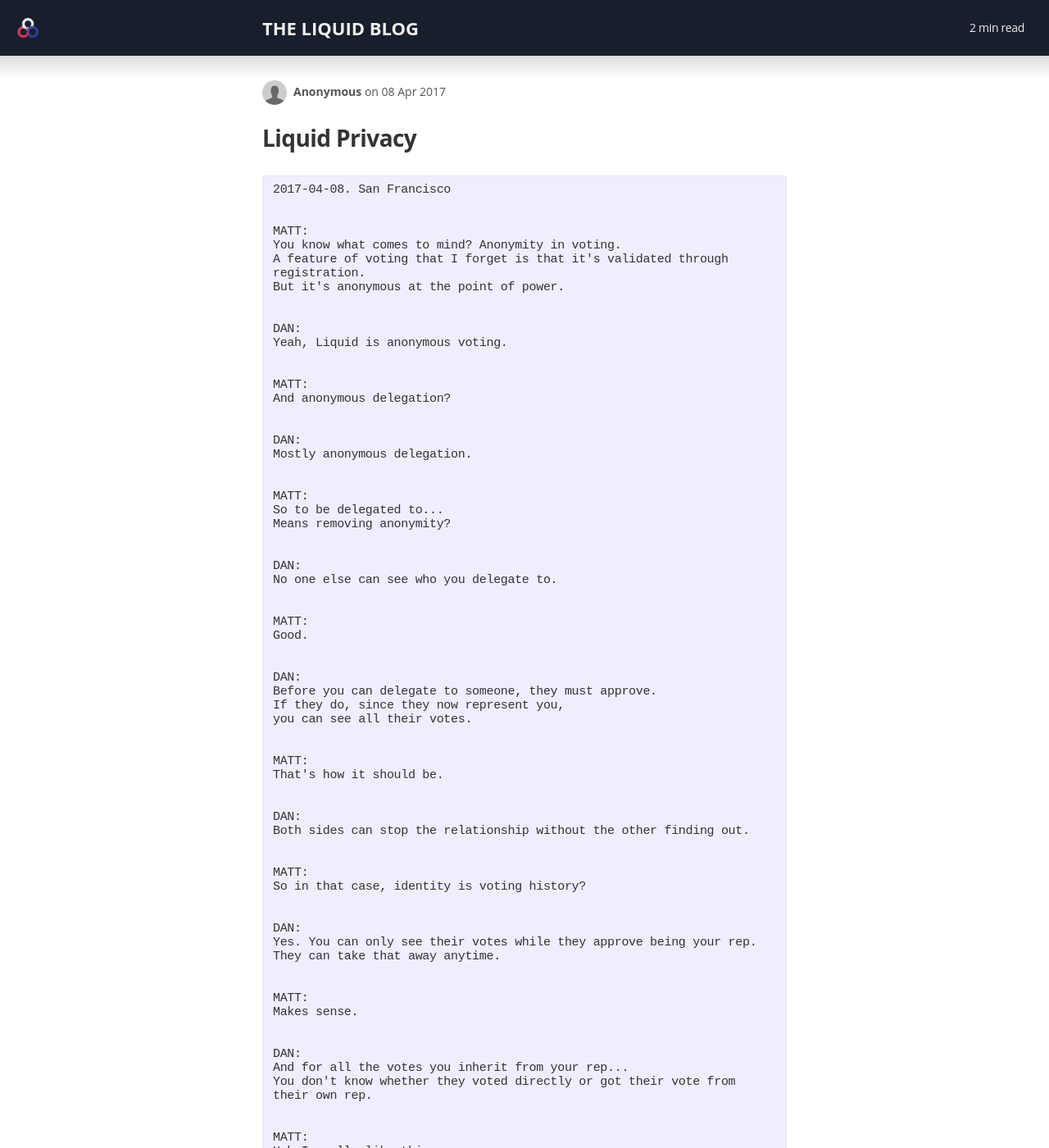
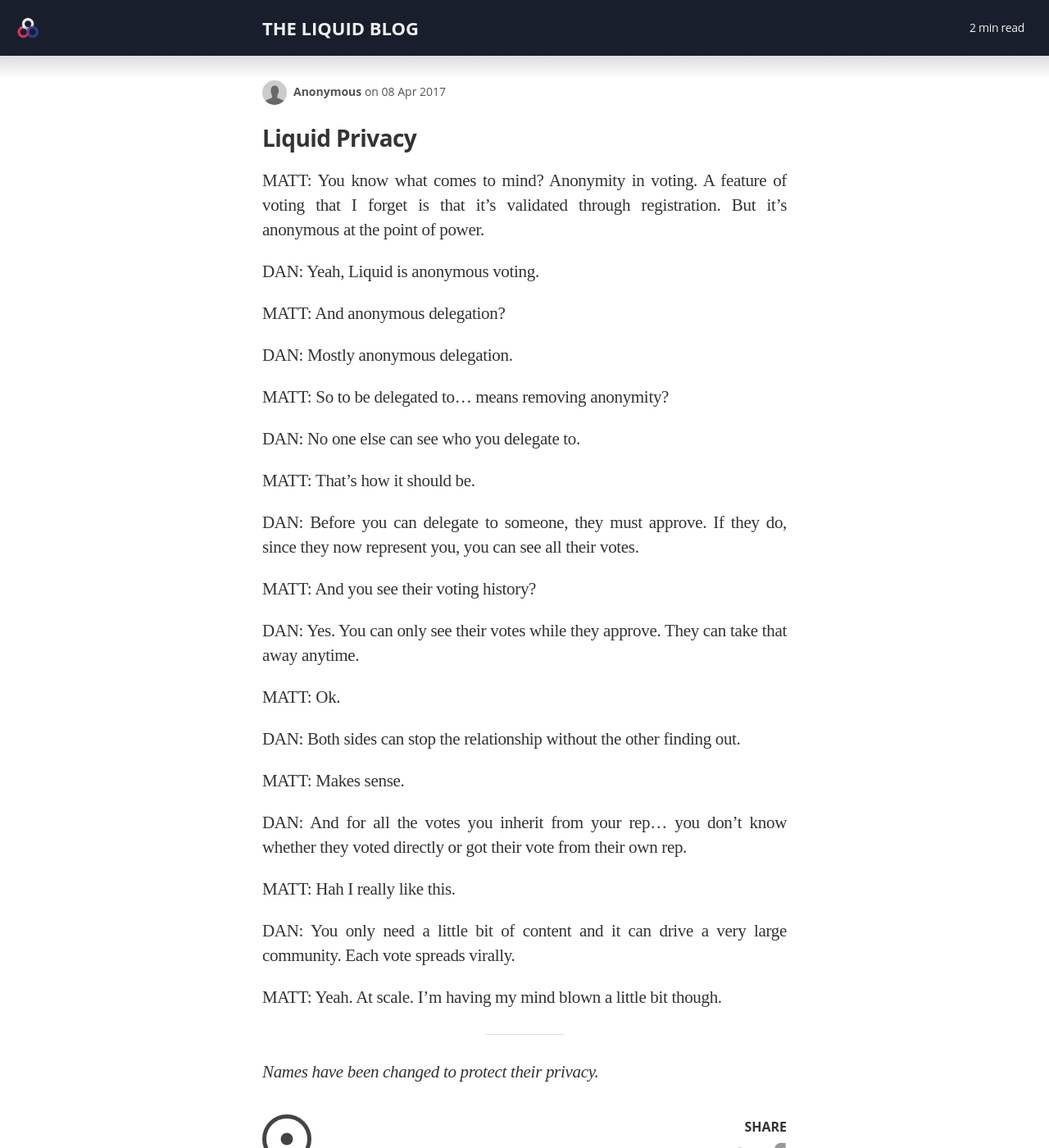
Before and after one commit to voteliquid/blog, a Jekyll site: the page built from _posts/2017-04-08-liquid-privacy.md, in a window 1280 px wide and 1400 px high. Shown: the whole window at 82% size. Built offline with Jekyll 4.4.1, drawn with Linux system fonts in a browser that asks for light colours; nearby versions of some CDN libraries; some web fonts are replaced; some of the changed text lies outside the part shown.

Commit message:
Remove <pre> formatting from Liquid Privacy

```diff
--- a/_posts/2017-04-08-liquid-privacy.md
+++ b/_posts/2017-04-08-liquid-privacy.md
@@ -5,10 +5,6 @@ author: anonymous
 date: 2017-04-08
 excerpt: ""
 ---
-
-<pre style="margin-top:30px; white-space:pre-wrap">
-2017-04-08. San Francisco
-
 
 MATT:
 You know what comes to mind? Anonymity in voting.
@@ -29,8 +25,7 @@ Mostly anonymous delegation.
 
 
 MATT:
-So to be delegated to...
-Means removing anonymity?
+So to be delegated to... means removing anonymity?
 
 
 DAN:
@@ -38,7 +33,7 @@ No one else can see who you delegate to.
 
 
 MATT:
-Good.
+That's how it should be.
 
 
 DAN:
@@ -48,7 +43,16 @@ you can see all their votes.
 
 
 MATT:
-That's how it should be.
+And you see their voting history?
+
+
+DAN:
+Yes. You can only see their votes while they approve.
+They can take that away anytime.
+
+
+MATT:
+Ok.
 
 
 DAN:
@@ -56,21 +60,11 @@ Both sides can stop the relationship without the other finding out.
 
 
 MATT:
-So in that case, identity is voting history?
-
-
-DAN:
-Yes. You can only see their votes while they approve being your rep.
-They can take that away anytime.
-
-
-MATT:
 Makes sense.
 
 
 DAN:
-And for all the votes you inherit from your rep...
-You don't know whether they voted directly or got their vote from their own rep.
+And for all the votes you inherit from your rep... you don't know whether they voted directly or got their vote from their own rep.
 
 
 MATT:
@@ -80,8 +74,6 @@ Hah I really like this.
 DAN:
 You only need a little bit of content and it can drive a very large community.
 Each vote spreads virally.
-That can get exponential real fast.
-6 degrees of separation.
 
 
 MATT:
@@ -92,5 +84,4 @@ I'm having my mind blown a little bit though.
 -------------------------------
 
 
-Names have been changed to protect their privacy.
-</pre>
+*Names have been changed to protect their privacy.*
```
